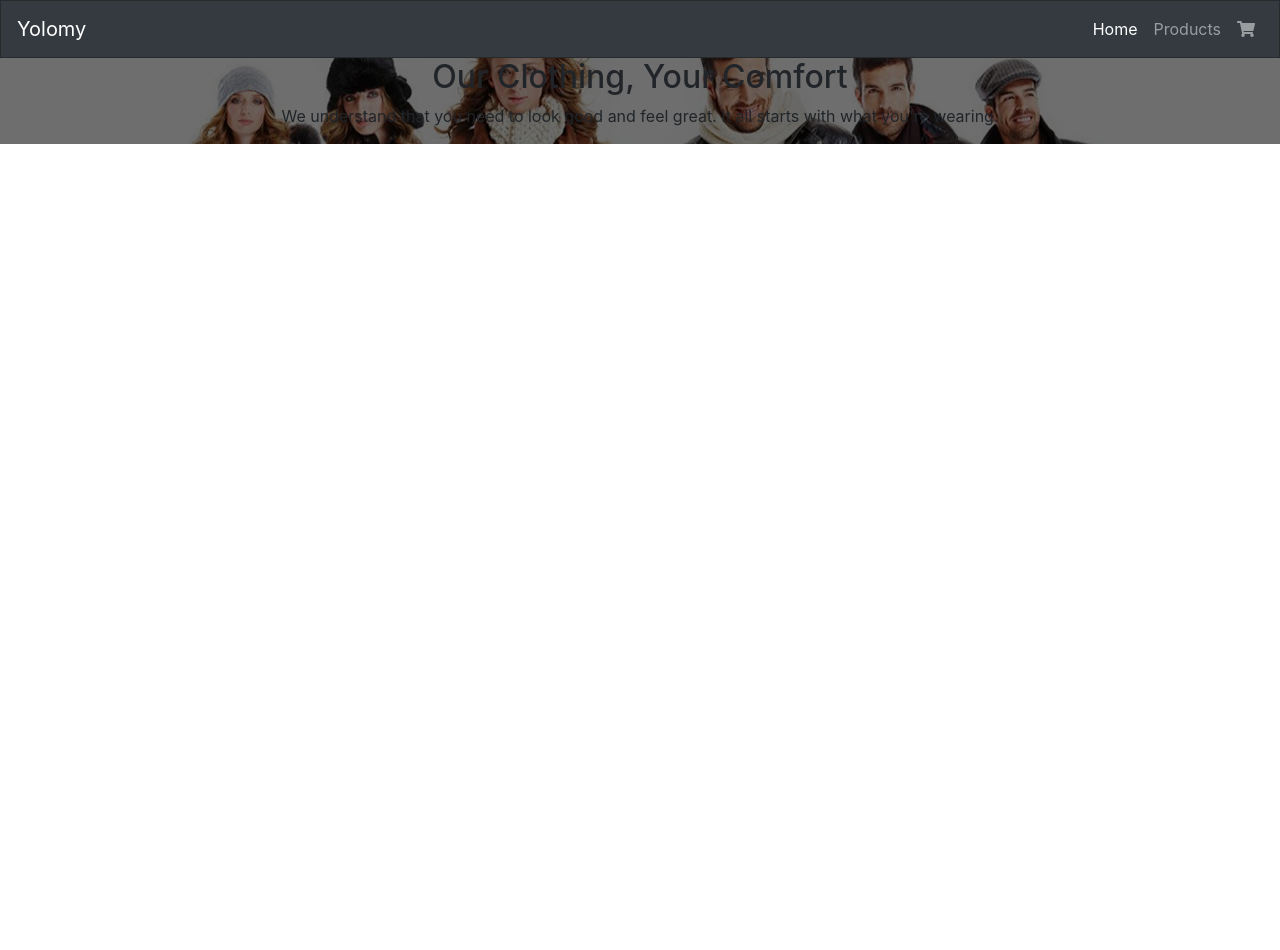
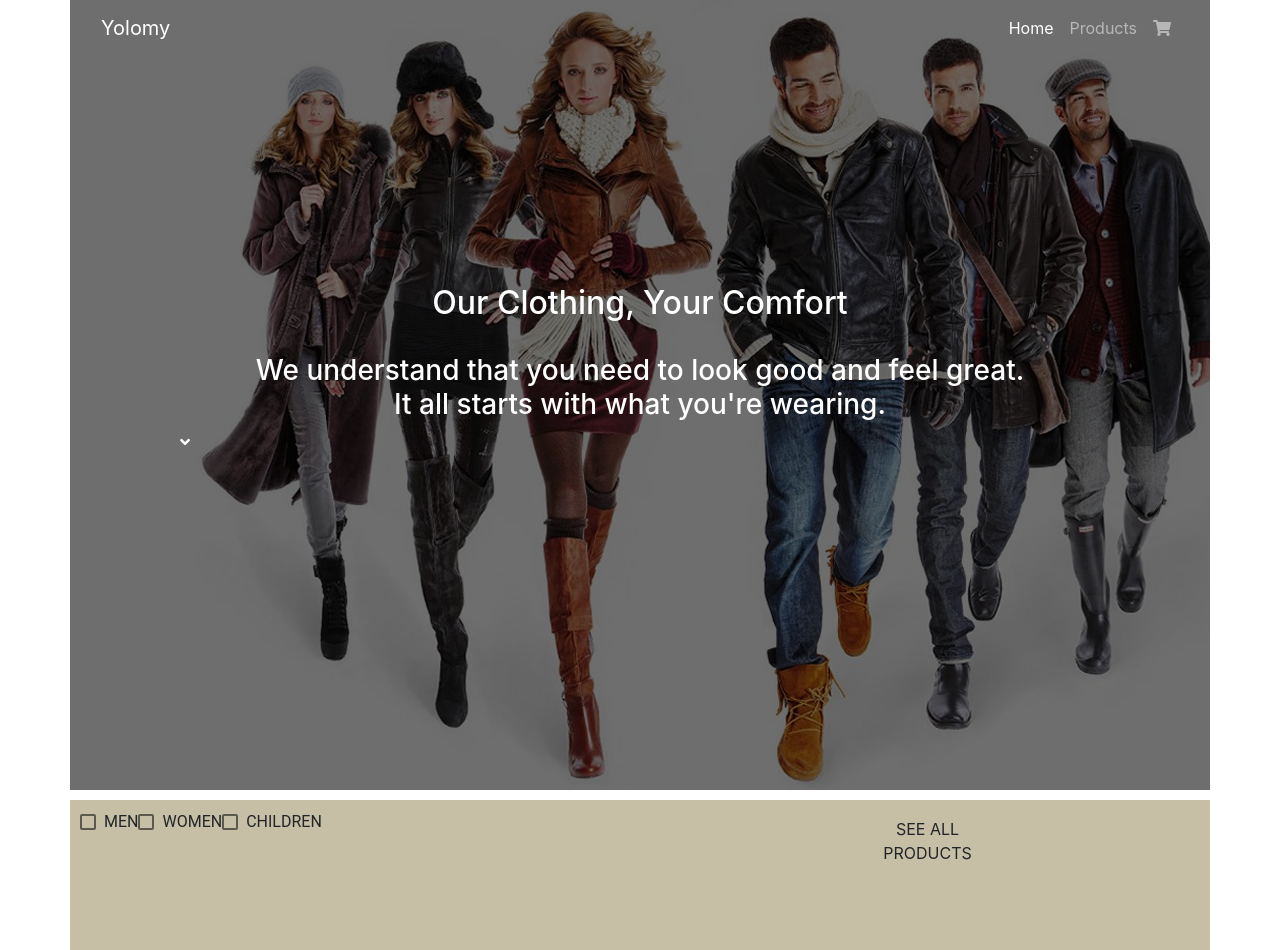
Before and after one commit to vonmutinda/Yolomy, an Angular app: page / in a window 1280 px wide. Before the commit the page ends 800 px from the top, so only its background shows below. Built offline with nearby package versions, Linux system fonts and the light colour scheme.

Commit message:
page two checkboxes added

```diff
--- a/src/app/app.component.html
+++ b/src/app/app.component.html
@@ -1,6 +1,6 @@
-<div id="page1" class="container-fluid">
+<div id="page1" class="container">
     <!-- .navbar -->
-    <nav class="navbar navbar-expand-lg navbar-dark bg-dark">
+    <nav class="navbar navbar-expand-lg navbar-dark">
       <a class="navbar-brand" href="#"> Yolomy </a>
       <button class="navbar-toggler" type="button" data-toggle="collapse" data-target="#navbarColor02" aria-controls="navbarColor02" aria-expanded="false" aria-label="Toggle navigation">
         <span class="navbar-toggler-icon"></span>
@@ -28,23 +28,48 @@
     <div class="row">
       <div class="col-md-1"></div>
 
-      <div class="col-md-10">
+      <div class="col-md-10 page1-content">
           <h2 class="text-center">
             Our Clothing, Your Comfort
-          </h2>
+          </h2> <br>
 
-          <p class="text-center">
-            We understand that you need to look good and feel great.
+          <h3 class="text-center">
+            We understand that you need to look good and feel great. <br>
             It all starts with what you're wearing.
-          </p>
+          </h3>
+
+          <i id="down" class="fas fa-angle-down text-center"></i>
       </div>
 
       <div class="col-md-1"></div>
     </div>
-    <!-- ./ content for page one -->
+    <!-- ./ content for page one END -->
 </div>
 
+<!-- page two -->
+<div id="page2" class="container">
+  <div class="row">
 
-<div class="container">
+    <!-- selected buttons -->
+    <div class="col-md-8">
+      <form action="">
 
+        <mat-checkbox> MEN </mat-checkbox>
+        <mat-checkbox> WOMEN </mat-checkbox>
+        <mat-checkbox> CHILDREN </mat-checkbox>
+
+      </form>
+    </div>
+    <!-- ./ selected buttons -->
+
+
+    <div class="col-md-2">
+
+      <button class="btn" >
+        SEE ALL PRODUCTS
+      </button>
+    </div>
+
+  </div>
 </div>
+<!-- ./ page two END -->
--- a/src/app/app.component.scss
+++ b/src/app/app.component.scss
@@ -1,11 +1,35 @@
-.container-fluid{
-    padding-left: 0;
-    padding-right: 0;
+.container{
+    // padding-left: 0;
+    // padding-right: 0;
 }
 
 
 #page1{
-    background-image: url('/src/assets/backgrounds/hero.jpg');
+    background-image: url('../assets/backgrounds/hero.jpg');
     background-repeat: no-repeat;
     background-attachment: cover;
+    height: 100vh;
+    // width: 100vw;
 }
+
+.navbar{
+    border-style: none;
+}
+
+.page1-content{
+   margin-top: 20%;
+   color: white;
+}
+
+#down{
+    bottom: 0;
+    margin-bottom: 10px;
+
+}
+
+
+#page2{
+    background-color: #c6bfa5;
+    height: 150px;
+    padding: 10px;
+}
--- a/src/app/app.module.ts
+++ b/src/app/app.module.ts
@@ -3,6 +3,8 @@ import { NgModule } from '@angular/core';
 
 import { AppRoutingModule } from './app-routing.module';
 import { AppComponent } from './app.component';
+
+import {MatCheckboxModule} from '@angular/material/checkbox';
 
 @NgModule({
   declarations: [
@@ -10,7 +12,8 @@ import { AppComponent } from './app.component';
   ],
   imports: [
     BrowserModule,
-    AppRoutingModule
+    AppRoutingModule,
+    MatCheckboxModule
   ],
   providers: [],
   bootstrap: [AppComponent]
```
